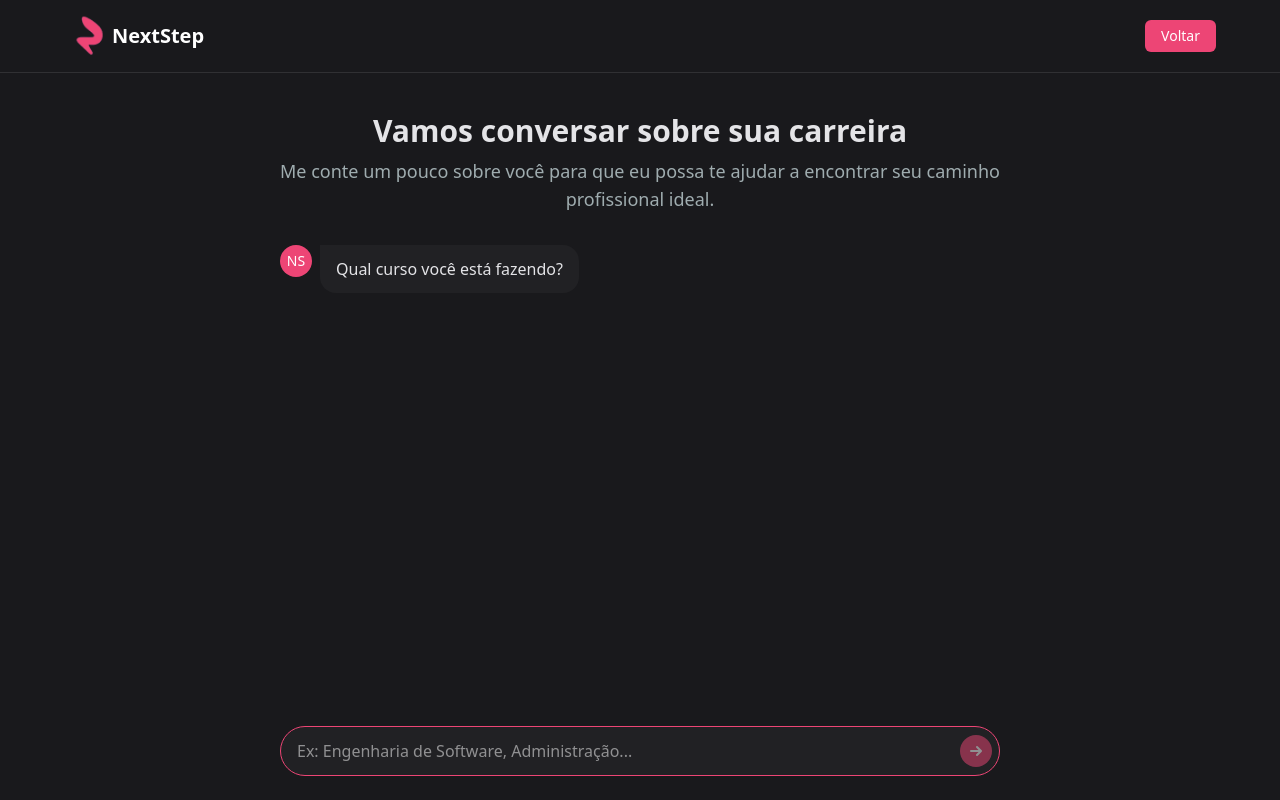
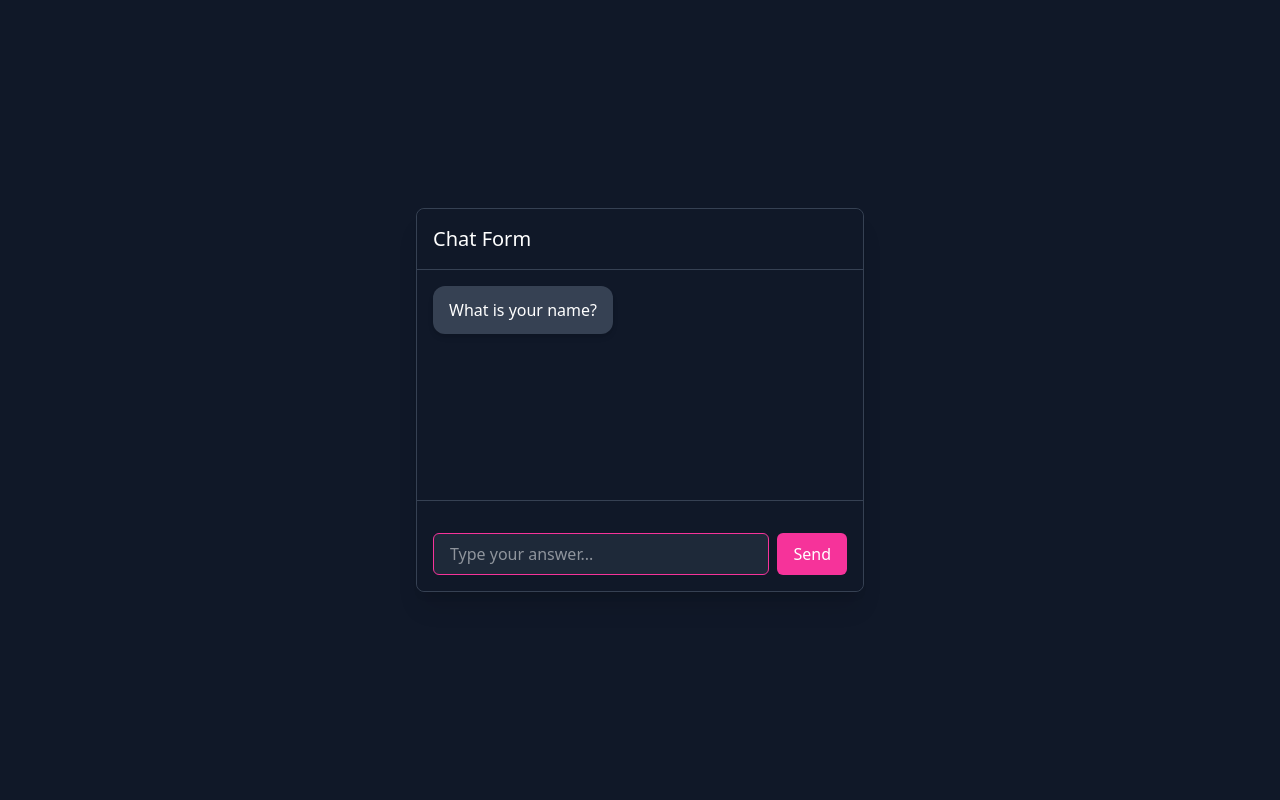
Before and after one commit to gvfirmeza/next-step-front, a React (Vite) app: page /form in a window 1280 px wide. Built offline with nearby package versions, Linux system fonts and the light colour scheme.

Commit message:
feat: form ficando legal

```diff
--- a/src/pages/Form.jsx
+++ b/src/pages/Form.jsx
@@ -1,223 +1,313 @@
-import React, { useState, useRef, useEffect } from 'react';
-import { motion } from 'framer-motion';
-import { clsx } from 'clsx';
-import { twMerge } from 'tailwind-merge';
+import React, { useEffect, useRef, useState } from 'react';
 
-function Form() {
-  const [answers, setAnswers] = useState({});
-  const [currentQuestionIndex, setCurrentQuestionIndex] = useState(0);
-  const [inputValue, setInputValue] = useState('');
-  const messagesEndRef = useRef(null);
-
-  const questions = [
-    {
-      id: 'curso',
-      text: 'Qual curso você está fazendo?',
-      type: 'text',
-      placeholder: 'Ex: Engenharia de Software, Administração...'
-    },
-    {
-      id: 'experiencia',
-      text: 'Qual seu nível de experiência profissional?',
-      type: 'select',
-      options: [
-        { value: 'estudante', label: 'Estudante sem experiência' },
-        { value: 'estagiario', label: 'Estagiário' },
-        { value: 'junior', label: 'Profissional Júnior (0-2 anos)' },
-        { value: 'pleno', label: 'Profissional Pleno (2-5 anos)' },
-        { value: 'senior', label: 'Profissional Sênior (5+ anos)' }
-      ]
-    }
-  ];
-
-  const handleSubmit = (e) => {
-    e.preventDefault();
-    const currentQuestion = questions[currentQuestionIndex];
-    if (inputValue.trim() !== '' || currentQuestion.type === 'select') {
-      setAnswers((prev) => ({
-        ...prev,
-        [currentQuestion.id]: inputValue
-      }));
-      if (currentQuestionIndex < questions.length - 1) {
-        setCurrentQuestionIndex((prev) => prev + 1);
-        setInputValue('');
-      }
-    }
-  };
+// Message Component
+const Message = ({ text, isUser, options, animationDelay = 0 }) => {
+  const [isVisible, setIsVisible] = useState(false);
 
   useEffect(() => {
-    const currentQuestion = questions[currentQuestionIndex];
-    if (currentQuestion?.type === 'select') {
-      setInputValue(currentQuestion.options[0].value);
-    }
-  }, [currentQuestionIndex]);
+    const timer = setTimeout(() => {
+      setIsVisible(true);
+    }, animationDelay);
+    return () => clearTimeout(timer);
+  }, [animationDelay]);
 
-  useEffect(() => {
-    messagesEndRef.current?.scrollIntoView({ behavior: 'smooth' });
-  }, [currentQuestionIndex, answers]);
+  const userMessageClasses = "ml-auto bg-pink-500 text-white";
+  const systemMessageClasses = "mr-auto bg-gray-700 text-white";
 
   return (
-    <div className="min-h-screen bg-[#19191c] flex flex-col">
-      <header className="relative z-10 flex justify-between items-center py-4 px-16 bg-[#19191c] border-b border-[#303033] text-white font-sans">
-        <div className="flex items-center">
-          <div className="h-10 w-10 rounded-md flex items-center justify-center mr-2">
-            <img src="src/assets/logo.png" alt="Logo" className="w-9 -mr-3" />
-          </div>
-          <span className="font-semibold text-xl">NextStep</span>
-        </div>
-        <button className="bg-[#ED4575] text-white px-4 py-1.5 rounded-md text-sm font-medium transition-colors" onClick={() => window.history.back()}>
-          Voltar
-        </button>
-      </header>
-
-      <div className="flex-1 flex flex-col max-w-3xl mx-auto w-full p-4 md:p-6">
-        <div className="text-center mb-8 mt-4">
-          <h1 className="text-3xl font-bold mb-2">Vamos conversar sobre sua carreira</h1>
-          <p className="text-[#9facaf] text-lg">
-            Me conte um pouco sobre você para que eu possa te ajudar a encontrar seu caminho profissional ideal.
-          </p>
-        </div>
-
-        <div className="flex-1 overflow-y-auto mb-4 space-y-6">
-          {questions.slice(0, currentQuestionIndex + 1).map((question, index) => {
-            const hasAnswer = index < currentQuestionIndex;
-            return (
-              <div key={question.id} className="space-y-4">
-                <div className="flex items-start">
-                  <div className="bg-[#ED4575] h-8 w-8 rounded-full flex items-center justify-center mr-2 flex-shrink-0">
-                    <span className="text-white text-sm">NS</span>
-                  </div>
-                  <motion.div
-                    initial={{ opacity: 0, y: 10 }}
-                    animate={{ opacity: 1, y: 0 }}
-                    transition={{ duration: 0.3 }}
-                    className="bg-[#212124] rounded-2xl rounded-tl-none py-3 px-4 max-w-[80%]"
-                  >
-                    <p>{question.text}</p>
-                  </motion.div>
-                </div>
-
-                {hasAnswer && (
-                  <div className="flex items-start justify-end">
-                    <motion.div
-                      initial={{ opacity: 0, y: 10 }}
-                      animate={{ opacity: 1, y: 0 }}
-                      transition={{ duration: 0.3 }}
-                      className="bg-[#ED4575] rounded-2xl rounded-tr-none py-3 px-4 max-w-[80%] text-white"
-                    >
-                      <p>
-                        {question.type === 'select'
-                          ? question.options.find((opt) => opt.value === answers[question.id])?.label || answers[question.id]
-                          : answers[question.id]}
-                      </p>
-                    </motion.div>
-                    <div className="bg-gray-300 h-8 w-8 rounded-full flex items-center justify-center ml-2 flex-shrink-0">
-                      <span className="text-gray-800 text-sm">EU</span>
-                    </div>
-                  </div>
-                )}
-              </div>
-            );
-          })}
-          <div ref={messagesEndRef} />
-        </div>
-
-        {currentQuestionIndex < questions.length && (
-          <form onSubmit={handleSubmit} className="mt-auto">
-            <div className="relative">
-              {questions[currentQuestionIndex].type === 'text' ? (
-                <input
-                  type="text"
-                  value={inputValue}
-                  onChange={(e) => setInputValue(e.target.value)}
-                  placeholder={questions[currentQuestionIndex].placeholder}
-                  className="w-full bg-[#212124] border border-[#303033] rounded-full py-3 px-4 pr-12 text-white focus:outline-none focus:border-[#ED4575]"
-                  autoFocus
-                />
-              ) : (
-                <div className="relative">
-                  <select
-                    value={inputValue}
-                    onChange={(e) => setInputValue(e.target.value)}
-                    className="w-full bg-[#212124] border border-[#303033] rounded-full py-3 px-4 pr-12 text-white focus:outline-none focus:border-[#ED4575] appearance-none cursor-pointer"
-                    autoFocus
-                    style={{
-                      WebkitAppearance: 'none',
-                      MozAppearance: 'none',
-                      textIndent: 1,
-                      textOverflow: 'ellipsis'
-                    }}
-                  >
-                    {questions[currentQuestionIndex].options.map((option) => (
-                      <option key={option.value} value={option.value} className="bg-[#19191c] text-white hover:bg-[#303033]">
-                        {option.label}
-                      </option>
-                    ))}
-                  </select>
-                  <div className="pointer-events-none absolute inset-y-0 right-0 flex items-center px-4">
-                    <svg className="fill-current h-4 w-4 text-[#ED4575]" xmlns="http://www.w3.org/2000/svg" viewBox="0 0 20 20">
-                      <path fillRule="evenodd" d="M5.293 7.293a1 1 0 011.414 0L10 10.586l3.293-3.293a1 1 0 111.414 1.414l-4 4a1 1 0 01-1.414 0l-4-4a1 1 0 010-1.414z" clipRule="evenodd" />
-                    </svg>
-                  </div>
-                </div>
-              )}
-              <button
-                type="submit"
-                className={twMerge(
-                  clsx(
-                    "absolute right-2 top-1/2 transform -translate-y-1/2 bg-[#ED4575] text-white rounded-full w-8 h-8 flex items-center justify-center",
-                    {
-                      'opacity-50 cursor-not-allowed': inputValue.trim() === '' && questions[currentQuestionIndex].type === 'text',
-                      'hover:bg-[#d13d69] transition-colors': inputValue.trim() !== '' || questions[currentQuestionIndex].type === 'select'
-                    }
-                  )
-                )}
-                disabled={inputValue.trim() === '' && questions[currentQuestionIndex].type === 'text'}
-              >
-                <svg xmlns="http://www.w3.org/2000/svg" className="h-5 w-5" viewBox="0 0 20 20" fill="currentColor">
-                  <path fillRule="evenodd" d="M10.293 5.293a1 1 0 011.414 0l4 4a1 1 0 010 1.414l-4 4a1 1 0 01-1.414-1.414L12.586 11H5a1 1 0 110-2h7.586l-2.293-2.293a1 1 0 010-1.414z" clipRule="evenodd" />
-                </svg>
-              </button>
-            </div>
-          </form>
-        )}
-
-        {currentQuestionIndex >= questions.length && (
-          <div className="mt-6 text-center">
-            <motion.div
-              initial={{ opacity: 0, y: 20 }}
-              animate={{ opacity: 1, y: 0 }}
-              transition={{ duration: 0.5 }}
-              className="bg-[#212124] p-6 rounded-xl border border-[#303033] shadow-lg"
-            >
-              <div className="flex items-center justify-center mb-4">
-                <div className="bg-[#ED4575] h-12 w-12 rounded-full flex items-center justify-center mr-3">
-                  <span className="text-white text-lg">✓</span>
-                </div>
-                <h2 className="text-2xl font-bold">Obrigado pelas informações!</h2>
-              </div>
-              <p className="text-[#9facaf] mb-6">Agora posso te ajudar melhor em sua jornada profissional.</p>
-              <div className="bg-[#19191c] p-5 rounded-lg text-left overflow-auto max-h-60 border border-[#303033]">
-                <h3 className="text-lg font-semibold mb-3 text-[#ED4575]">Dados Salvos:</h3>
-                {Object.entries(answers).map(([key, value]) => {
-                  const question = questions.find((q) => q.id === key);
-                  const displayValue = question?.type === 'select'
-                    ? question.options.find((opt) => opt.value === value)?.label || value
-                    : value;
-                  return (
-                    <div key={key} className="mb-2 pb-2 border-b border-[#303033] last:border-0">
-                      <p className="text-[#9facaf] text-sm">{question?.text || key}:</p>
-                      <p className="text-white font-medium">{displayValue}</p>
-                    </div>
-                  );
-                })}
-              </div>
-            </motion.div>
+    <div
+      className={`
+        transition-all duration-300 ease-out transform
+        ${isVisible ? 'opacity-100 translate-y-0' : 'opacity-0 translate-y-4'}
+        ${isUser ? 'flex justify-end' : 'flex justify-start'}
+        mb-4
+      `}
+    >
+      <div
+        className={`
+          rounded-xl px-4 py-3 max-w-xs shadow-md
+          ${isUser ? userMessageClasses : systemMessageClasses}
+        `}
+      >
+        <p>{text}</p>
+        {options && !isUser && (
+          <div className="text-sm opacity-70 mt-2">
+            <p>Options: {options.map(opt => opt.label).join(', ')}</p>
           </div>
         )}
       </div>
     </div>
   );
+};
+
+// Question Input Component
+const QuestionInput = ({ type, options = [], onSubmit, isActive }) => {
+  const [inputValue, setInputValue] = useState('');
+  const [selectValue, setSelectValue] = useState('');
+
+  if (!isActive) return null;
+
+  const handleTextSubmit = () => {
+    if (inputValue.trim()) {
+      onSubmit(inputValue);
+      setInputValue('');
+    }
+  };
+
+  const handleKeyPress = (e) => {
+    if (e.key === 'Enter') {
+      handleTextSubmit();
+    }
+  };
+
+  const handleSelectSubmit = (e) => {
+    const value = e.target.value;
+    setSelectValue(value);
+    if (value) {
+      onSubmit(value);
+      setSelectValue('');
+    }
+  };
+
+  if (type === 'text') {
+    return (
+      <div className="mt-4 flex gap-2">
+        <input
+          type="text"
+          value={inputValue}
+          onChange={(e) => setInputValue(e.target.value)}
+          onKeyPress={handleKeyPress}
+          className="flex-grow bg-gray-800 text-white rounded-md px-4 py-2 outline-none border border-gray-600 focus:border-pink-500"
+          placeholder="Type your answer..."
+          autoFocus
+        />
+        <button
+          onClick={handleTextSubmit}
+          className="bg-pink-500 text-white px-4 py-2 rounded-md hover:bg-pink-600 transition-colors duration-200"
+        >
+          Send
+        </button>
+      </div>
+    );
+  }
+
+  if (type === 'select') {
+    return (
+      <div className="mt-4">
+        <select
+          value={selectValue}
+          onChange={handleSelectSubmit}
+          className="w-full bg-gray-800 text-white rounded-md px-4 py-3 outline-none border border-gray-600 focus:border-pink-500 cursor-pointer"
+        >
+          <option value="" disabled>
+            Select an option...
+          </option>
+          {options.map((option) => (
+            <option key={option.value} value={option.value}>
+              {option.label}
+            </option>
+          ))}
+        </select>
+      </div>
+    );
+  }
+
+  return null;
+};
+
+// Main Chat Form Component
+const ChatForm = ({ questions, onComplete }) => {
+  const [currentQuestionIndex, setCurrentQuestionIndex] = useState(0);
+  const [responses, setResponses] = useState({});
+  const [messages, setMessages] = useState([]);
+  const [isComplete, setIsComplete] = useState(false);
+
+  const messagesEndRef = useRef(null);
+
+  // Display the first question when the component mounts
+  useEffect(() => {
+    if (questions.length > 0) {
+      const firstQuestion = questions[0];
+      setMessages([
+        {
+          id: `question-${firstQuestion.id}`,
+          text: firstQuestion.text,
+          isUser: false,
+          questionType: firstQuestion.type,
+          options: firstQuestion.options,
+        },
+      ]);
+    }
+  }, [questions]);
+
+  // Scroll to the bottom when messages change
+  useEffect(() => {
+    if (messagesEndRef.current) {
+      messagesEndRef.current.scrollIntoView({ behavior: 'smooth' });
+    }
+  }, [messages]);
+
+  const handleSubmit = (response) => {
+    const currentQuestion = questions[currentQuestionIndex];
+
+    // Add user response message
+    const responseText = currentQuestion.type === 'select' && currentQuestion.options
+      ? currentQuestion.options.find(opt => opt.value === response)?.label || response
+      : response;
+
+    const userMessage = {
+      id: `response-${currentQuestion.id}`,
+      text: responseText,
+      isUser: true,
+    };
+
+    setMessages(prev => [...prev, userMessage]);
+
+    // Update responses state
+    const updatedResponses = {
+      ...responses,
+      [currentQuestion.id]: response,
+    };
+    setResponses(updatedResponses);
+
+    // Check if there's a next question
+    if (currentQuestionIndex < questions.length - 1) {
+      const nextIndex = currentQuestionIndex + 1;
+      const nextQuestion = questions[nextIndex];
+
+      // Add a slight delay before showing the next question
+      setTimeout(() => {
+        const questionMessage = {
+          id: `question-${nextQuestion.id}`,
+          text: nextQuestion.text,
+          isUser: false,
+          questionType: nextQuestion.type,
+          options: nextQuestion.options,
+        };
+
+        setMessages(prev => [...prev, questionMessage]);
+        setCurrentQuestionIndex(nextIndex);
+      }, 500);
+    } else {
+      // Form is complete
+      setIsComplete(true);
+      if (onComplete) {
+        onComplete(updatedResponses);
+      }
+    }
+  };
+
+  const resetForm = () => {
+    setCurrentQuestionIndex(0);
+    setResponses({});
+    setIsComplete(false);
+    setMessages([
+      {
+        id: `question-${questions[0].id}`,
+        text: questions[0].text,
+        isUser: false,
+        questionType: questions[0].type,
+        options: questions[0].options,
+      },
+    ]);
+  };
+
+  return (
+    <div className="flex flex-col h-full bg-gray-900 text-white rounded-lg overflow-hidden">
+      <div className="p-4 border-b border-gray-700">
+        <h2 className="text-xl font-medium">Chat Form</h2>
+      </div>
+
+      <div className="flex-grow p-4 overflow-y-auto">
+        <div className="flex flex-col space-y-2">
+          {messages.map((message, index) => (
+            <Message
+              key={message.id}
+              text={message.text}
+              isUser={message.isUser}
+              options={message.options}
+              animationDelay={200 * index}
+            />
+          ))}
+          <div ref={messagesEndRef} />
+        </div>
+      </div>
+
+      <div className="p-4 border-t border-gray-700">
+        {!isComplete && currentQuestionIndex < questions.length && (
+          <QuestionInput
+            type={questions[currentQuestionIndex]?.type || 'text'}
+            options={questions[currentQuestionIndex]?.options}
+            onSubmit={handleSubmit}
+            isActive={!isComplete}
+          />
+        )}
+        {isComplete && (
+          <div className="text-center p-4">
+            <p className="text-green-400 mb-2">Thank you for your responses!</p>
+            <button
+              onClick={resetForm}
+              className="bg-pink-500 text-white px-4 py-2 rounded-md hover:bg-pink-600 transition-colors duration-200"
+            >
+              Start Over
+            </button>
+          </div>
+        )}
+      </div>
+    </div>
+  );
+};
+
+// Demo App Component
+export default function App() {
+  const questions = [
+    {
+      id: 'name',
+      text: 'What is your name?',
+      type: 'text',
+    },
+    {
+      id: 'role',
+      text: 'What is your role?',
+      type: 'select',
+      options: [
+        { value: 'developer', label: 'Developer' },
+        { value: 'designer', label: 'Designer' },
+        { value: 'manager', label: 'Manager' },
+        { value: 'other', label: 'Other' },
+      ],
+    },
+    {
+      id: 'experience',
+      text: 'How many years of experience do you have?',
+      type: 'select',
+      options: [
+        { value: '0-1', label: '0-1 years' },
+        { value: '2-5', label: '2-5 years' },
+        { value: '6-10', label: '6-10 years' },
+        { value: '10+', label: '10+ years' },
+      ],
+    },
+    {
+      id: 'feedback',
+      text: 'Any additional feedback?',
+      type: 'text',
+    },
+  ];
+
+  const handleFormComplete = (responses) => {
+    console.log('Form completed with responses:', responses);
+    alert(`Form completed! Check console for details.`);
+  };
+
+  return (
+    <div className="min-h-screen bg-gray-900 flex items-center justify-center p-4">
+      <div className="w-full max-w-md h-96 bg-gray-900 rounded-lg shadow-xl overflow-hidden border border-gray-700">
+        <ChatForm
+          questions={questions}
+          onComplete={handleFormComplete}
+        />
+      </div>
+    </div>
+  );
 }
-
-export default Form;
```
